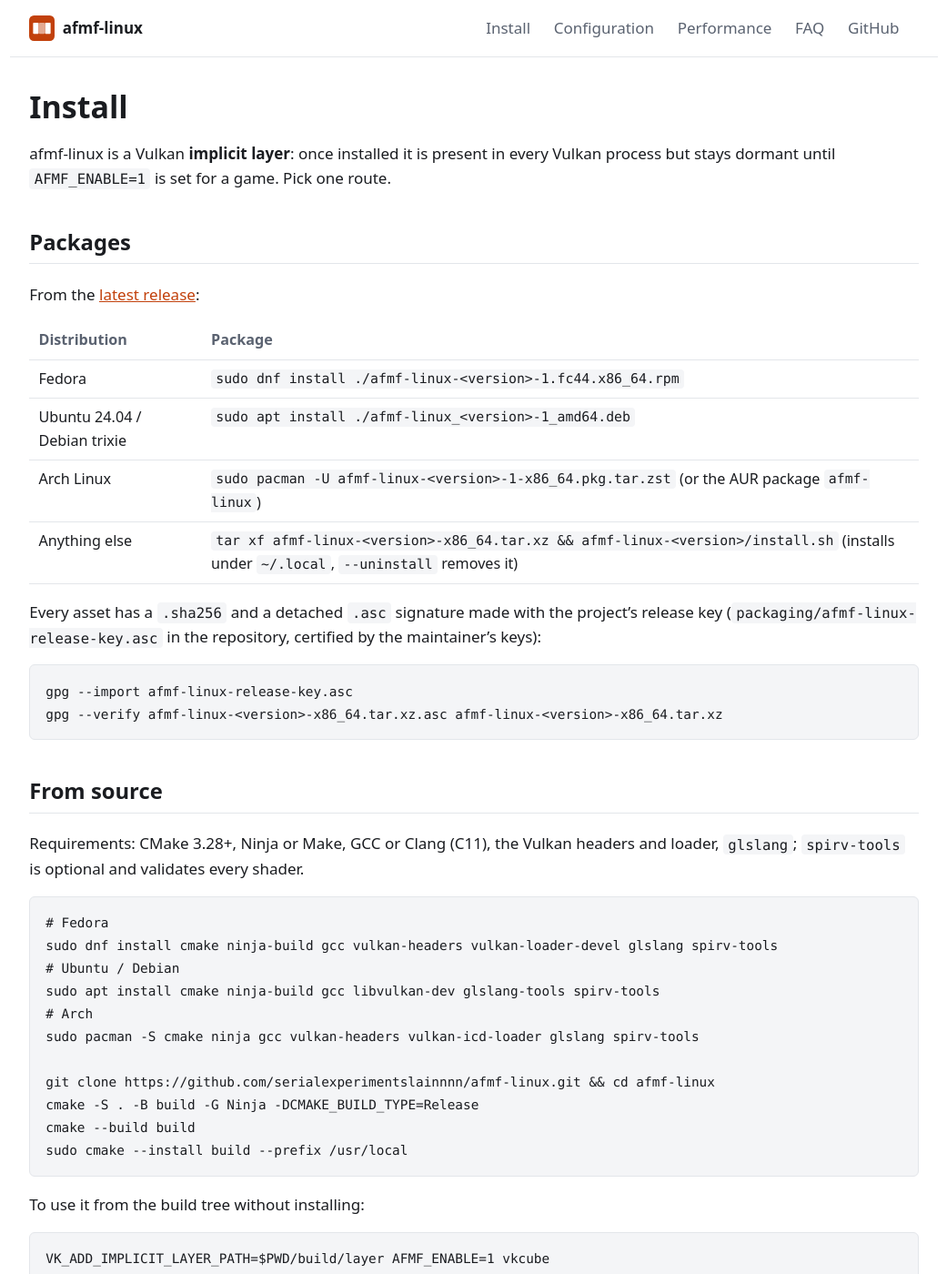
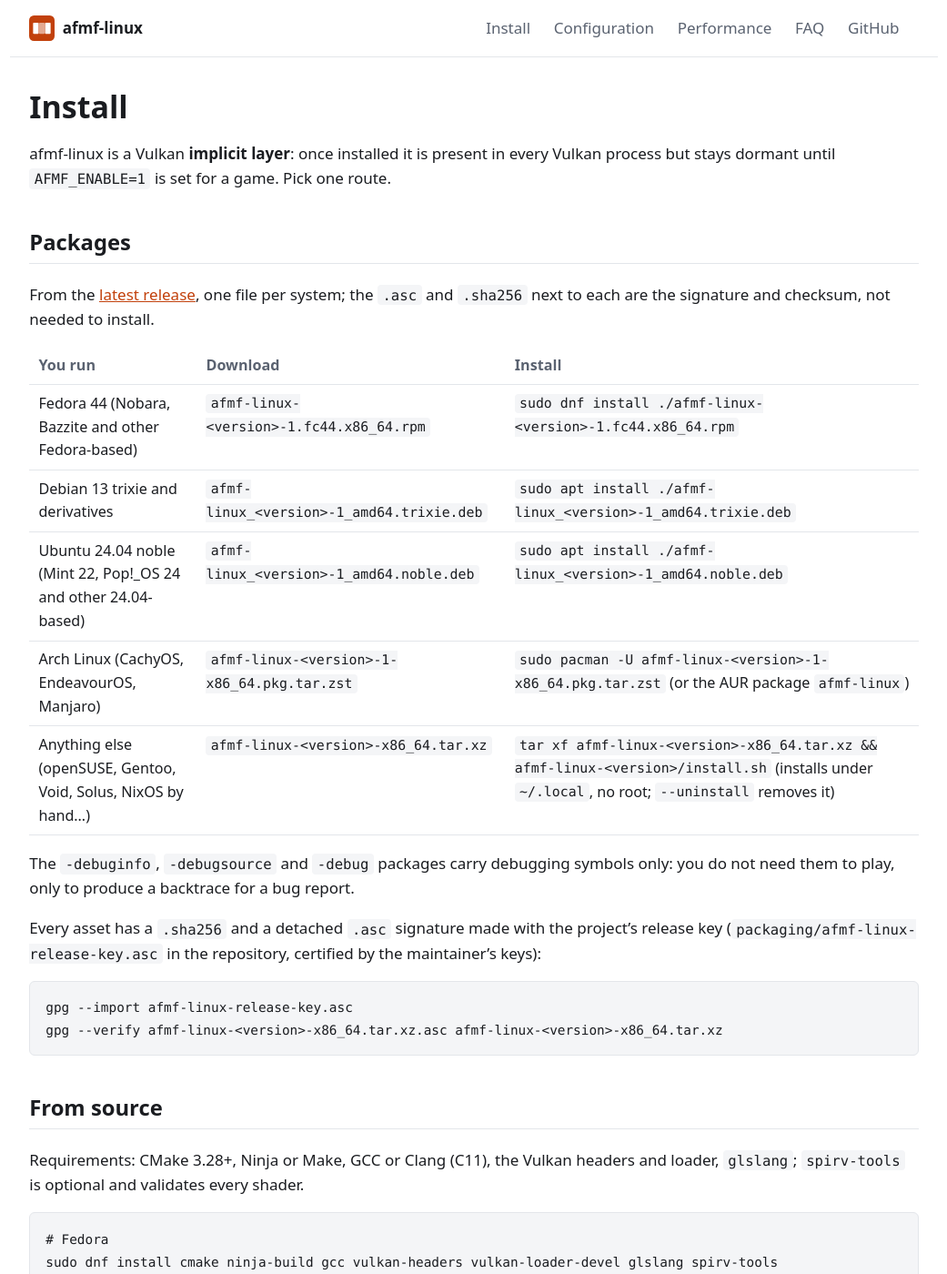
Before and after one commit to serialexperimentslainnnn/afmf-linux, a Jekyll site: the page built from docs/install.md, in a window 1280 px wide and 1400 px high. Shown: the whole window at 91% size, without its empty margins (119-1160 px from the left). Built offline with Jekyll 4.4.1, drawn with Linux system fonts in a browser that asks for light colours.

Commit message:
docs(site): which release file is for which distribution

```diff
--- a/docs/install.md
+++ b/docs/install.md
@@ -10,14 +10,19 @@ but stays dormant until `AFMF_ENABLE=1` is set for a game. Pick one route.
 
 ## Packages
 
-From the [latest release](https://github.com/{{ site.repository }}/releases/latest):
+From the [latest release](https://github.com/{{ site.repository }}/releases/latest), one file per
+system; the `.asc` and `.sha256` next to each are the signature and checksum, not needed to install.
 
-| Distribution | Package |
-|---|---|
-| Fedora | `sudo dnf install ./afmf-linux-<version>-1.fc44.x86_64.rpm` |
-| Ubuntu 24.04 / Debian trixie | `sudo apt install ./afmf-linux_<version>-1_amd64.deb` |
-| Arch Linux | `sudo pacman -U afmf-linux-<version>-1-x86_64.pkg.tar.zst` (or the AUR package `afmf-linux`) |
-| Anything else | `tar xf afmf-linux-<version>-x86_64.tar.xz && afmf-linux-<version>/install.sh` (installs under `~/.local`, `--uninstall` removes it) |
+| You run | Download | Install |
+|---|---|---|
+| Fedora 44 (Nobara, Bazzite and other Fedora-based) | `afmf-linux-<version>-1.fc44.x86_64.rpm` | `sudo dnf install ./afmf-linux-<version>-1.fc44.x86_64.rpm` |
+| Debian 13 trixie and derivatives | `afmf-linux_<version>-1_amd64.trixie.deb` | `sudo apt install ./afmf-linux_<version>-1_amd64.trixie.deb` |
+| Ubuntu 24.04 noble (Mint 22, Pop!_OS 24 and other 24.04-based) | `afmf-linux_<version>-1_amd64.noble.deb` | `sudo apt install ./afmf-linux_<version>-1_amd64.noble.deb` |
+| Arch Linux (CachyOS, EndeavourOS, Manjaro) | `afmf-linux-<version>-1-x86_64.pkg.tar.zst` | `sudo pacman -U afmf-linux-<version>-1-x86_64.pkg.tar.zst` (or the AUR package `afmf-linux`) |
+| Anything else (openSUSE, Gentoo, Void, Solus, NixOS by hand...) | `afmf-linux-<version>-x86_64.tar.xz` | `tar xf afmf-linux-<version>-x86_64.tar.xz && afmf-linux-<version>/install.sh` (installs under `~/.local`, no root; `--uninstall` removes it) |
+
+The `-debuginfo`, `-debugsource` and `-debug` packages carry debugging symbols only: you do not
+need them to play, only to produce a backtrace for a bug report.
 
 Every asset has a `.sha256` and a detached `.asc` signature made with the project's release key
 (`packaging/afmf-linux-release-key.asc` in the repository, certified by the maintainer's keys):
```
